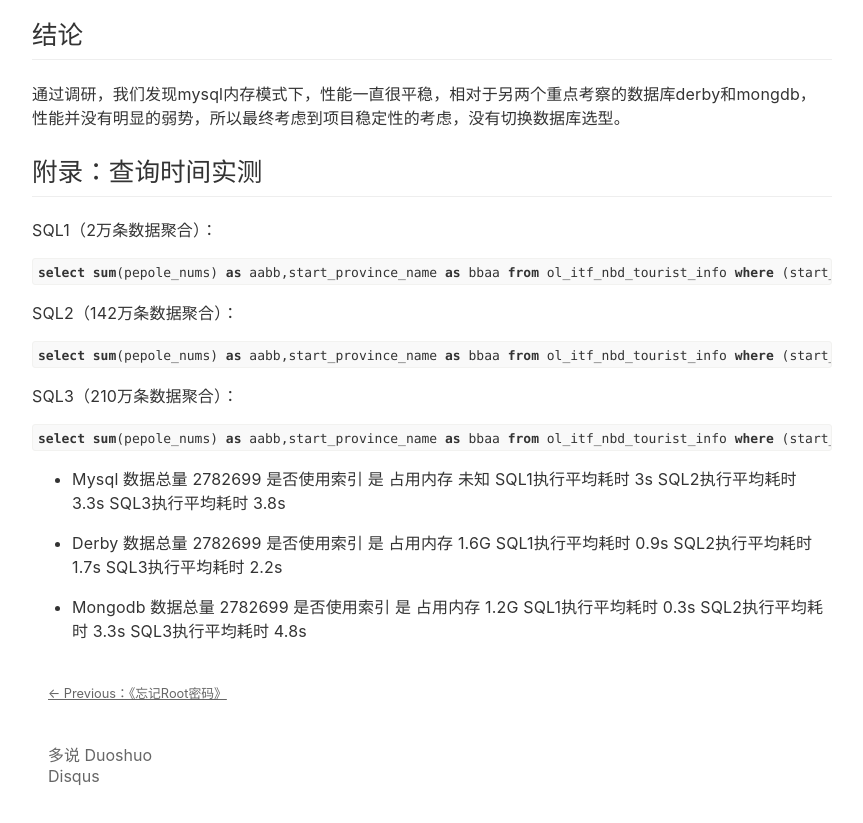
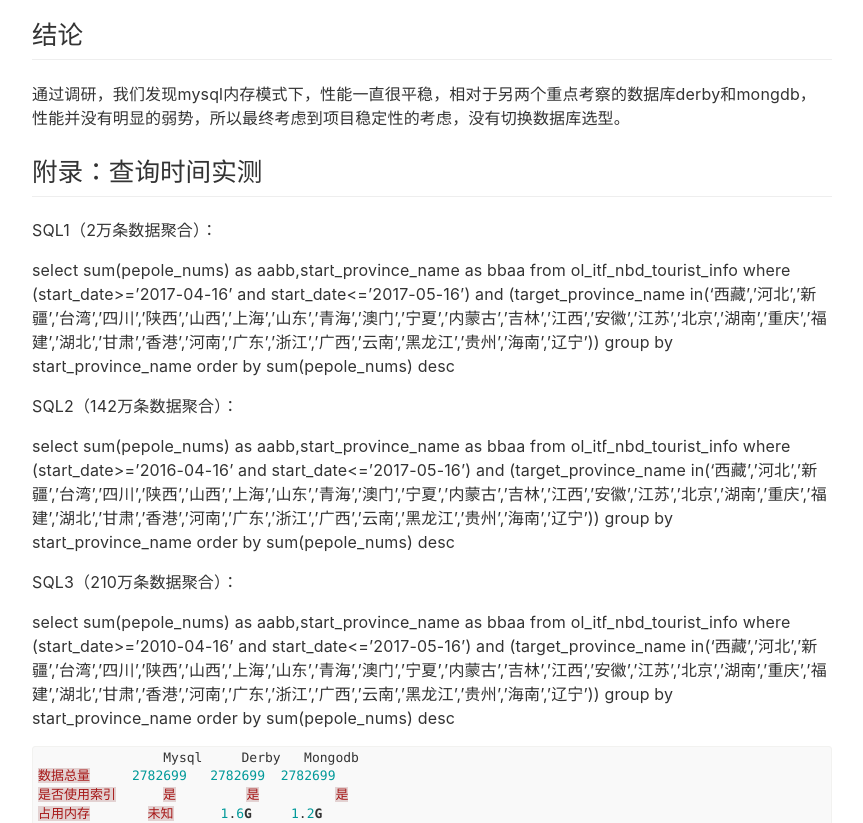
Before and after one commit to ThomasYoung1989/blog, a Jekyll site: the page built from _posts/2017-07-12-mem-database.markdown, in a window 1280 px wide and 1400 px high, scrolled down 1428 px. Shown: the top 823 px of the window, without its empty margins (208-1071 px from the left). Built offline with Jekyll 4.4.1, drawn with Linux system fonts in a browser that asks for light colours; comment, search, counter and statistics services are not loaded; some of the changed text lies outside the part shown.

Commit message:
内存数据库

````diff
--- a/_posts/2017-07-12-mem-database.markdown
+++ b/_posts/2017-07-12-mem-database.markdown
@@ -59,39 +59,25 @@
 ## 附录：查询时间实测
 
 SQL1（2万条数据聚合）：
-```sql
+
 select sum(pepole_nums) as aabb,start_province_name as bbaa from ol_itf_nbd_tourist_info where (start_date>='2017-04-16' and start_date<='2017-05-16') and (target_province_name in('西藏','河北','新疆','台湾','四川','陕西','山西','上海','山东','青海','澳门','宁夏','内蒙古','吉林','江西','安徽','江苏','北京','湖南','重庆','福建','湖北','甘肃','香港','河南','广东','浙江','广西','云南','黑龙江','贵州','海南','辽宁'))  group by start_province_name order by sum(pepole_nums) desc
-```
 
 SQL2（142万条数据聚合）：
-```sql
+
 select sum(pepole_nums) as aabb,start_province_name as bbaa from ol_itf_nbd_tourist_info where (start_date>='2016-04-16' and start_date<='2017-05-16') and (target_province_name in('西藏','河北','新疆','台湾','四川','陕西','山西','上海','山东','青海','澳门','宁夏','内蒙古','吉林','江西','安徽','江苏','北京','湖南','重庆','福建','湖北','甘肃','香港','河南','广东','浙江','广西','云南','黑龙江','贵州','海南','辽宁'))  group by start_province_name order by sum(pepole_nums) desc
-```
 
 SQL3（210万条数据聚合）：
+
+select sum(pepole_nums) as aabb,start_province_name as bbaa from ol_itf_nbd_tourist_info where (start_date>='2010-04-16' and start_date<='2017-05-16') and (target_province_name in('西藏','河北','新疆','台湾','四川','陕西','山西','上海','山东','青海','澳门','宁夏','内蒙古','吉林','江西','安徽','江苏','北京','湖南','重庆','福建','湖北','甘肃','香港','河南','广东','浙江','广西','云南','黑龙江','贵州','海南','辽宁'))  group by start_province_name order by sum(pepole_nums) desc
+
+
 ```sql
-select sum(pepole_nums) as aabb,start_province_name as bbaa from ol_itf_nbd_tourist_info where (start_date>='2010-04-16' and start_date<='2017-05-16') and (target_province_name in('西藏','河北','新疆','台湾','四川','陕西','山西','上海','山东','青海','澳门','宁夏','内蒙古','吉林','江西','安徽','江苏','北京','湖南','重庆','福建','湖北','甘肃','香港','河南','广东','浙江','广西','云南','黑龙江','贵州','海南','辽宁'))  group by start_province_name order by sum(pepole_nums) desc
+                Mysql     Derby	  Mongodb
+数据总量	    2782699   2782699  2782699
+是否使用索引      是         是	      是
+占用内存	      未知      1.6G     1.2G
+SQL1执行平均耗时	 3s	      0.9s	   0.3s
+SQL2执行平均耗时	 3.3s     1.7s	   3.3s
+SQL3执行平均耗时	 3.8s     2.2s	   4.8s
+
 ```
-- Mysql
-数据总量 2782699
-是否使用索引 是
-占用内存 未知
-SQL1执行平均耗时 3s
-SQL2执行平均耗时 3.3s
-SQL3执行平均耗时 3.8s
-
-- Derby
-数据总量 2782699
-是否使用索引 是
-占用内存 1.6G
-SQL1执行平均耗时 0.9s
-SQL2执行平均耗时 1.7s
-SQL3执行平均耗时 2.2s
-
-- Mongodb
-数据总量 2782699
-是否使用索引 是
-占用内存 1.2G
-SQL1执行平均耗时 0.3s
-SQL2执行平均耗时 3.3s
-SQL3执行平均耗时 4.8s
````
